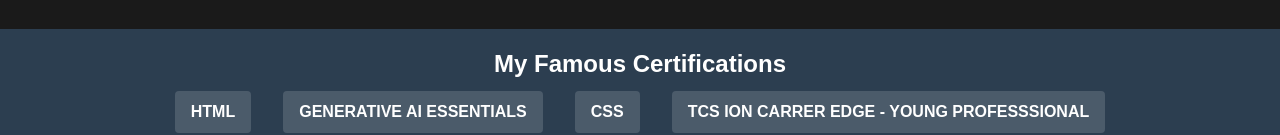
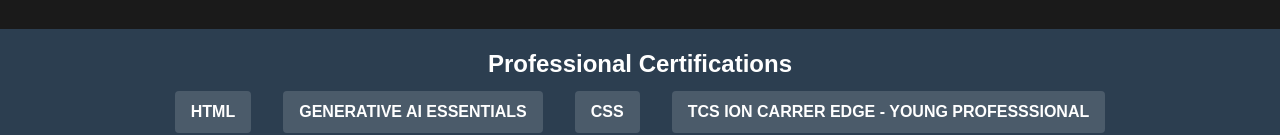
Before and after one commit to gorrelayashwanth/certifications, a plain HTML site: page index.html in a window 1280 px wide. Shown: the part 146-281 px from the top of the page. Drawn offline with Linux system fonts and the light colour scheme.

Commit message:
index.html

```diff
--- a/index.html
+++ b/index.html
@@ -218,7 +218,7 @@
 
     <section class="certifications">
         <div class="container">
-            <h2>My Famous Certifications</h2>
+            <h2>Professional Certifications</h2>
             <div class="cert-badges">
                 <div class="cert-badge">HTML</div>
                 <div class="cert-badge">GENERATIVE AI ESSENTIALS</div>
```
